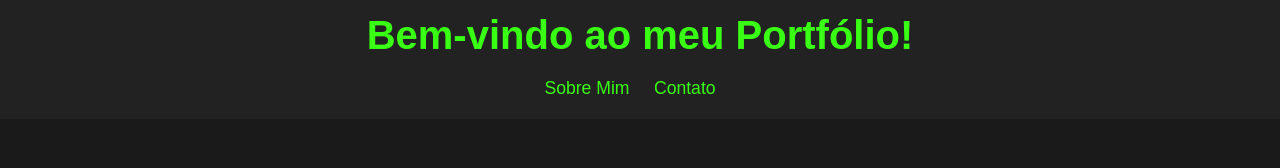
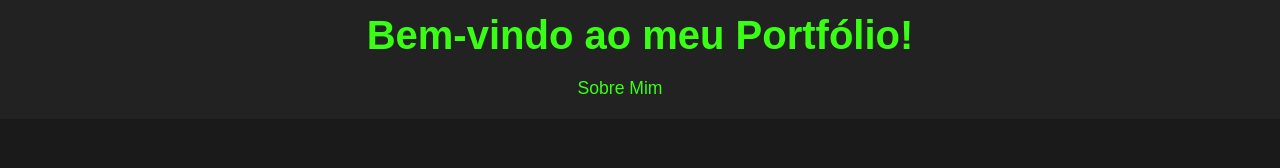
Before and after one commit to paulomaiaso7588/Portifolio, a plain HTML site: page index.html in a window 1280 px wide. Shown: the top 168 px of the page. Drawn offline with Linux system fonts and the light colour scheme.

Commit message:
Update index.html

```diff
--- a/index.html
+++ b/index.html
@@ -12,7 +12,7 @@
         <nav>
             <ul>
                 <li><a href="#sobre">Sobre Mim</a></li>
-                <li><a href="#contato" onclick=Mostraremail()>Contato</a></li>
+                <li><a href="#contato" onclick=Mostraremail()></a></li>
             </ul>
         </nav>
     </header>
```
